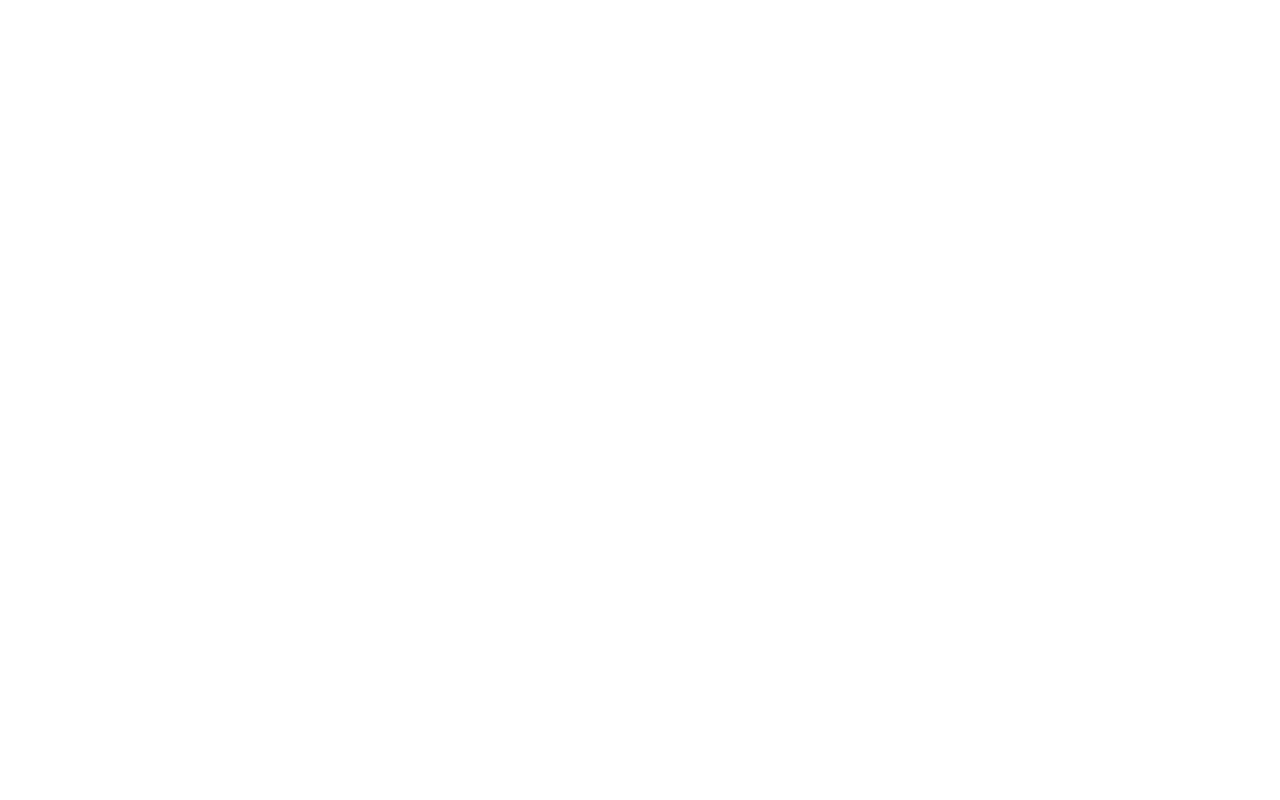
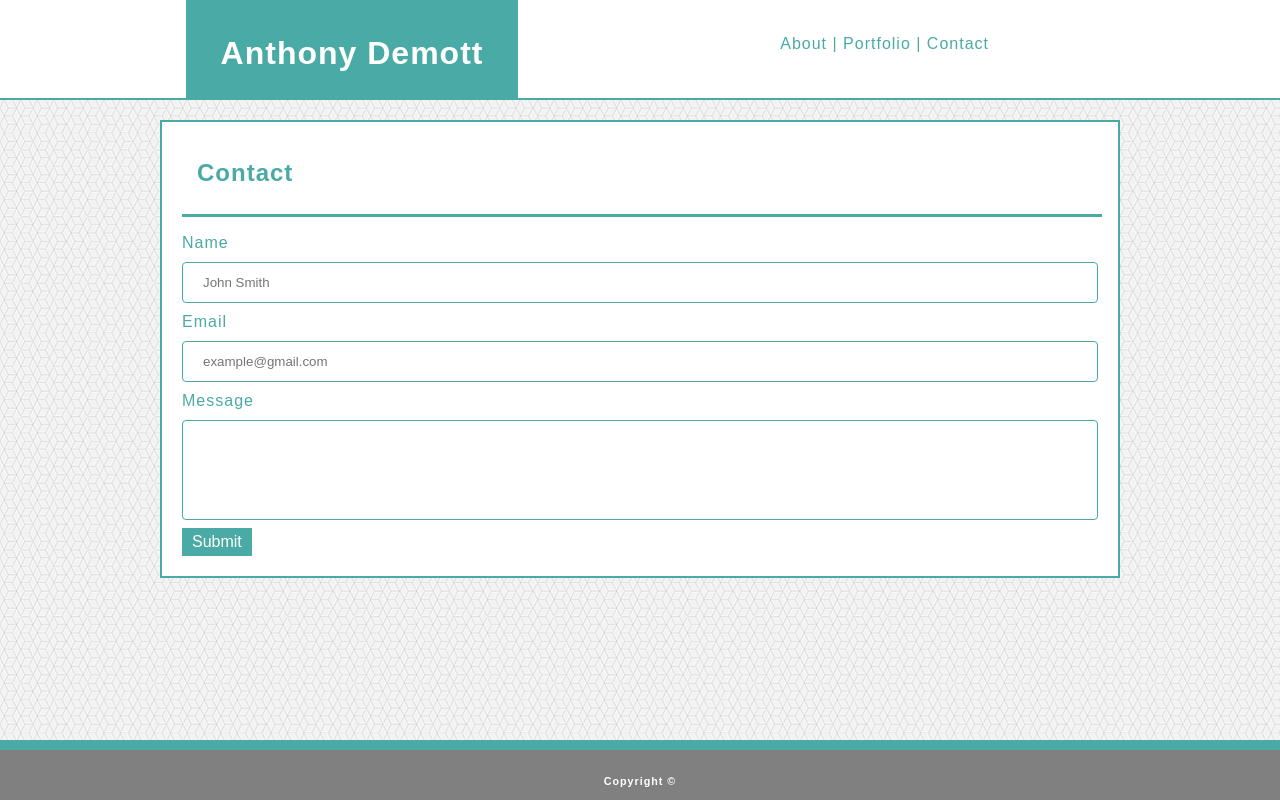
Before and after one commit to java152001/Basic-Portfolio, a plain HTML site: page contact.html in a window 1280 px wide. Drawn offline with Linux system fonts and the light colour scheme.

Commit message:
Updated Contact Info and Style Sheet

```diff
--- a/Assets/css/style.css
+++ b/Assets/css/style.css
@@ -60,6 +60,34 @@ nav {
     text-align: center;
 }
 
+form {
+    color: #4aaaa5;
+}
+
+input {
+    width: 100%;
+    padding: 12px 20px;
+    margin: 8px 0;
+    display: inline-block;
+    border: 1px solid #4aaaab;
+    border-radius: 4px;
+}
+
+#messageinput {
+    height: 100px;
+    resize: none;
+}
+
+button {
+    background-color: #4aaaa5;
+    color: #ffffff;
+    padding: 5px 10px;
+    text-align: center;
+    text-decoration: none;
+    border: none;
+    font-size: 16px;
+}
+
 a {
     text-decoration: none;
     color: #4aaaa5;
@@ -80,7 +108,6 @@ a {
     border-color: #4aaaa5;
     border-style: solid;
     border-width: 2px;
-    /* height: 400px; */
     margin-top: 20px;
     margin-bottom: 40px;
 }
--- a/contact.html
+++ b/contact.html
@@ -0,0 +1,54 @@
+<!DOCTYPE html>
+<html lang="en">
+<head>
+    <meta charset="UTF-8">
+    <meta name="viewport" content="width=device-width, initial-scale=1.0">
+    <meta http-equiv="X-UA-Compatible" content="ie=edge">
+    <link rel="stylesheet" type="text/css" href="assets/css/style.css">
+    <title>About Me</title>
+</head>
+
+<body>
+    <header>
+        <div id="head">
+            <div id="name"><h1>Anthony Demott</h1></div>
+        </div>
+
+        <nav>
+            <a href="Link1">About</a>  |
+            <a href="Link2">Portfolio</a>  |
+            <a href="Link3">Contact</a>
+        </nav>
+    </header>
+
+    <section id="wrapper">
+        <header id="aboutme"><h1>Contact</h1></header>
+
+        <div id="divider"></div>
+
+        <section>
+
+            <form>
+            Name <br>
+            <input text="text" name="name" placeholder="John Smith"><br>
+            Email <br>
+            <input text="text" name="email" placeholder="example@gmail.com"><br>
+            Message <br>
+            <input text="text" name="message" id="messageinput">
+            </form>
+
+            <button type="button">Submit</button>
+
+        </section>
+
+    </section>
+
+    <footer>
+        <h6>Copyright &copy;</h6>
+    </footer>
+
+
+
+
+</body>
+</html>
```
